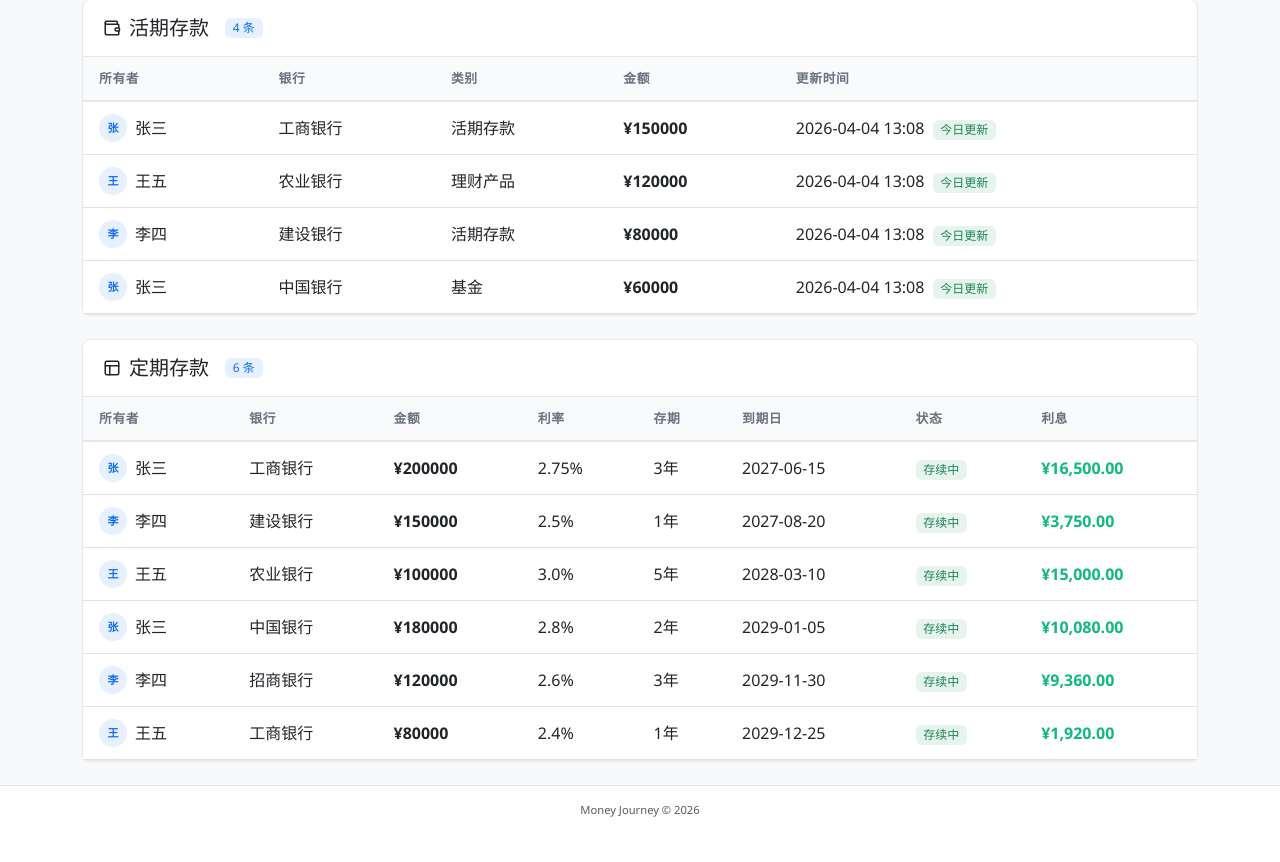
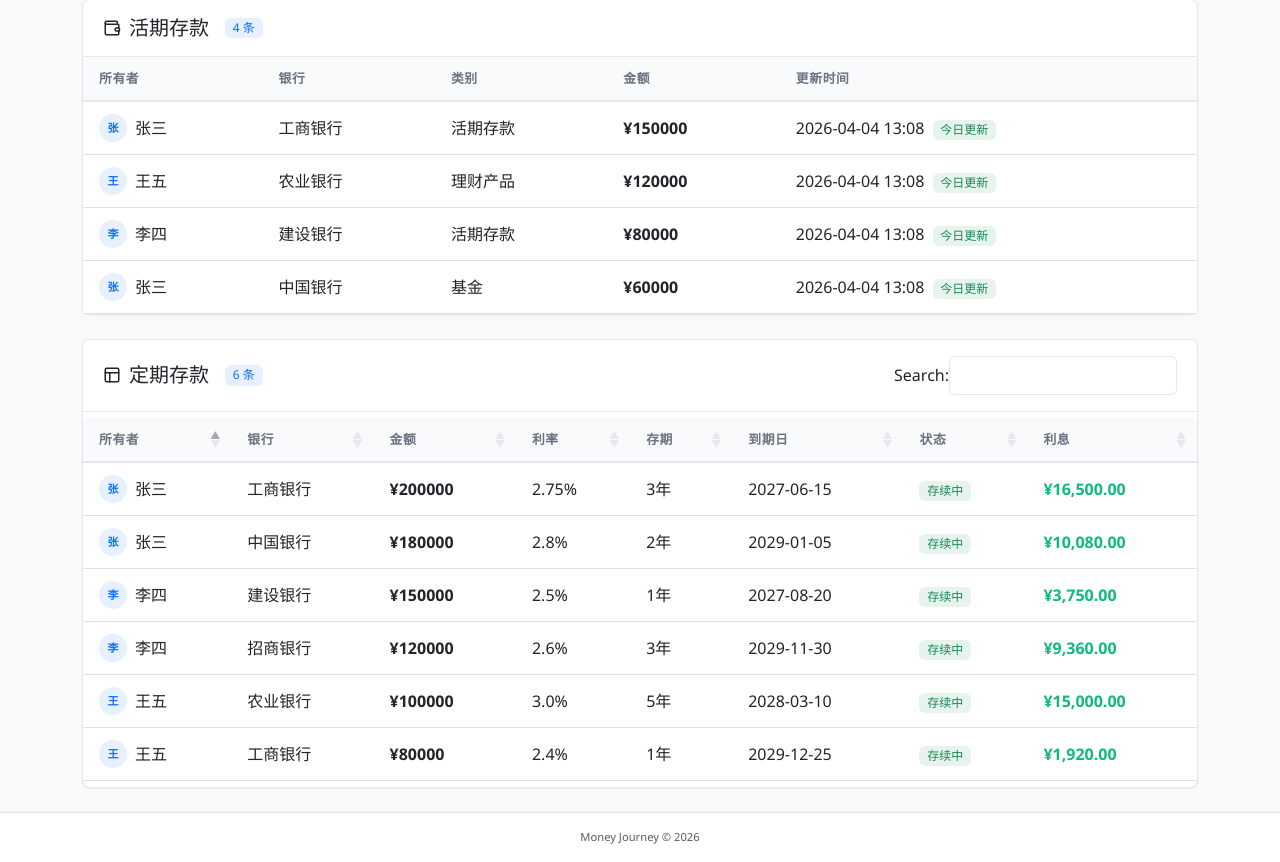
Before and after one commit to longfengpili/money_journey, a Django app: page /funds/ in a window 1280 px wide. Shown: the part 221-1083 px from the top of the page. Before the commit the page ends 1038 px from the top, so only its background shows below. Run offline with Django 5.2, Linux system fonts and the light colour scheme; parts of the project's set-up code (start-up, migrations or seed data) failed here and were passed over; some libraries are stand-ins or nearby versions.

Commit message:
[更新]注释掉定期存款类别和已到期状态选项，添加定期存款表格搜索功能
- 注释掉TIME_DEPOSIT类别选项（定期存款）
- 注释掉MATURED储蓄状态选项（已到期）
- 为定期存款表格添加DataTables搜索功能，支持中文搜索
- 将搜索框移动到card-header中，优化用户界面

Co-Authored-By: Claude Opus 4.6 <noreply@anthropic.com>

```diff
--- a/funds/models.py
+++ b/funds/models.py
@@ -29,7 +29,7 @@ class FundRecord(models.Model):
     CATEGORY_CHOICES = [
         ('CURRENT', '活期存款'),
         ('SAVINGS', '储蓄存款'),
-        ('TIME_DEPOSIT', '定期存款'),
+        # ('TIME_DEPOSIT', '定期存款'),
         ('WEALTH_MANAGEMENT', '理财产品'),
         ('FUND', '基金'),
         ('STOCK', '股票'),
@@ -41,7 +41,7 @@ class FundRecord(models.Model):
     # 储蓄状态选择
     SAVINGS_STATUS_CHOICES = [
         ('ACTIVE', '存续中'),
-        ('MATURED', '已到期'),
+        # ('MATURED', '已到期'),
         ('WITHDRAWN', '已取出'),
         ('ROLLED_OVER', '已续存'),
     ]
--- a/funds/templates/funds/record_list.html
+++ b/funds/templates/funds/record_list.html
@@ -173,10 +173,11 @@
         </svg>
         <h5 class="mb-0">定期存款</h5>
         <span class="badge bg-primary bg-opacity-10 text-primary ms-2">{{ other_records|length }} 条</span>
+        <div class="ms-auto" id="search-container"></div>
     </div>
     <div class="card-body p-0">
         <div class="table-responsive">
-            <table class="table table-hover mb-0">
+            <table id="time-deposit-table" class="table table-hover mb-0">
                 <thead>
                     <tr>
                         <th>所有者</th>
@@ -283,3 +284,70 @@
     </div>
 </div>
 {% endblock %}
+
+{% block extra_js %}
+<!-- DataTables CSS -->
+<link rel="stylesheet" href="https://cdn.datatables.net/1.13.4/css/dataTables.bootstrap5.min.css">
+
+<style>
+/* 自定义DataTables搜索框样式 */
+#search-container .dataTables_filter {
+    display: flex;
+    align-items: center;
+    gap: 8px;
+    margin: 0;
+    white-space: nowrap;
+}
+
+#search-container .dataTables_filter label {
+    margin: 0;
+    display: flex;
+    align-items: center;
+    font-weight: normal;
+}
+
+#search-container .dataTables_filter input {
+    margin: 0;
+    min-width: 200px;
+}
+</style>
+
+<!-- DataTables JS -->
+<script src="https://code.jquery.com/jquery-3.6.0.min.js"></script>
+<script src="https://cdn.datatables.net/1.13.4/js/jquery.dataTables.min.js"></script>
+<script src="https://cdn.datatables.net/1.13.4/js/dataTables.bootstrap5.min.js"></script>
+
+<script>
+document.addEventListener('DOMContentLoaded', function() {
+    // 初始化定期存款表格的DataTable
+    const table = $('#time-deposit-table').DataTable({
+        dom: '<"row"<"col-sm-12 col-md-12"f>>rt',
+        // pageLength: 25,
+        // lengthMenu: [[10, 25, 50, 100, -1], [10, 25, 50, 100, '全部']],
+        language: {
+            url: '//cdn.datatables.net/plug-ins/1.13.4/i18n/zh-CN.json'
+        },
+        // 启用Bootstrap样式
+        responsive: true,
+        initComplete: function() {
+            // 将DataTables搜索框移动到card-header的搜索容器中
+            const searchContainer = $('#search-container');
+            const dataTablesFilter = $('.dataTables_filter');
+            if (dataTablesFilter.length) {
+                // 获取原始搜索框的父容器（在移动前）
+                const originalContainer = dataTablesFilter.parent();
+
+                // 移动搜索框到card-header
+                searchContainer.html(dataTablesFilter);
+
+                // 调整搜索框样式
+                dataTablesFilter.find('input').addClass('form-control-sm');
+
+                // 隐藏原始容器（避免出现空白区域）
+                originalContainer.hide();
+            }
+        }
+    });
+});
+</script>
+{% endblock %}
```
